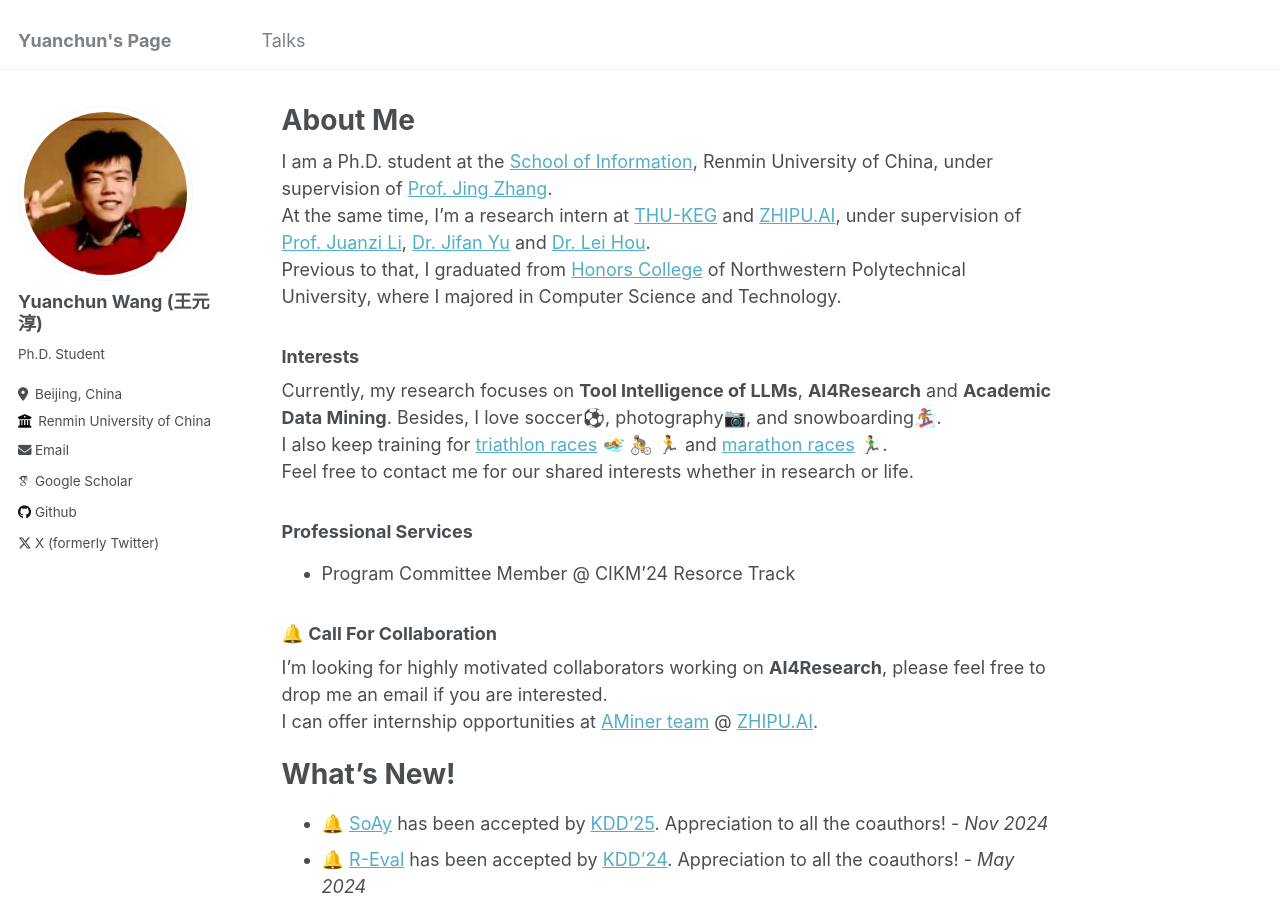
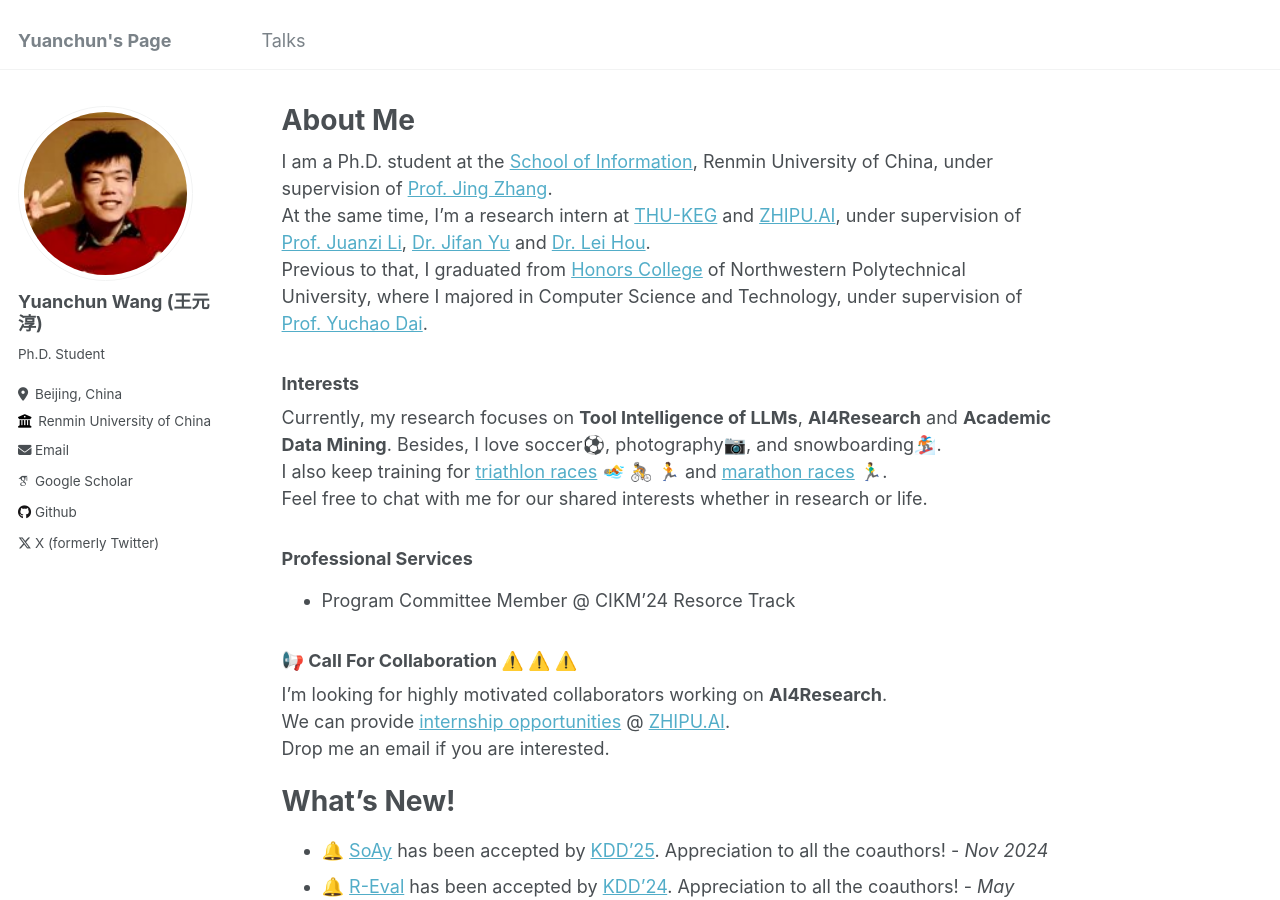
Before and after one commit to WangYC-99/WangYC-99.github.io, a Jekyll site: the page built from _pages/about.md, in a window 1280 px wide and 900 px high. Built offline with Jekyll 4.4.1, drawn with Linux system fonts in a browser that asks for light colours; some web fonts are replaced.

Commit message:
change internship info

```diff
--- a/_pages/about.md
+++ b/_pages/about.md
@@ -8,20 +8,21 @@ redirect_from:
 ---
 I am a Ph.D. student at the [School of Information](http://info.ruc.edu.cn/), Renmin University of China, under supervision of [Prof. Jing Zhang](https://xiaojingzi.github.io/).
 At the same time, I'm a research intern at [THU-KEG](https://keg.cs.tsinghua.edu.cn/) and [ZHIPU.AI](https://www.zhipuai.cn/), under supervision of [Prof. Juanzi Li](https://keg.cs.tsinghua.edu.cn/persons/ljz/), [Dr. Jifan Yu](https://yujifan0326.github.io/) and [Dr. Lei Hou](https://www.cs.tsinghua.edu.cn/info/1113/3938.htm).
-Previous to that, I graduated from [Honors College](https://honors.nwpu.edu.cn/) of Northwestern Polytechnical University, where I majored in Computer Science and Technology.
+Previous to that, I graduated from [Honors College](https://honors.nwpu.edu.cn/) of Northwestern Polytechnical University, where I majored in Computer Science and Technology, under supervision of [Prof. Yuchao Dai](https://scholar.google.com/citations?user=fddAbqsAAAAJ&hl=en).
 
 ### Interests
 Currently, my research focuses on **Tool Intelligence of LLMs**, **AI4Research** and **Academic Data Mining**.
 Besides, I love soccer⚽️, photography📷, and snowboarding🏂.
 I also keep training for [triathlon races](https://en.wikipedia.org/wiki/Triathlon) 🏊 🚴 🏃 and [marathon races](https://en.wikipedia.org/wiki/Marathon) 🏃‍♂️.
-Feel free to contact me for our shared interests whether in research or life.
+Feel free to chat with me for our shared interests whether in research or life.
 
 ### Professional Services
 * Program Committee Member @ CIKM'24 Resorce Track
 
-### 🔔 Call For Collaboration
-I'm looking for highly motivated collaborators working on **AI4Research**, please feel free to drop me an email if you are interested.
-I can offer internship opportunities at [AMiner team](https://www.aminer.cn/) @ [ZHIPU.AI](https://www.zhipuai.cn/).
+### 📢 Call For Collaboration ⚠️ ⚠️ ⚠️
+I'm looking for highly motivated collaborators working on **AI4Research**.
+We can provide [internship opportunities](https://m.zhipin.com/mpa/html/weijd/weijd-job/e3a7ad203b03542a1Xx63NW9EldU?date8=20241119&sid=qr_self_jd&openWeapp=1) @ [ZHIPU.AI](https://www.zhipuai.cn/).
+Drop me an email if you are interested.
 
 # What's New!
 * 🔔 [SoAy](https://arxiv.org/pdf/2405.15165) has been accepted by [KDD'25](https://kdd2025.kdd.org/). Appreciation to all the coauthors! - *Nov 2024*
```
